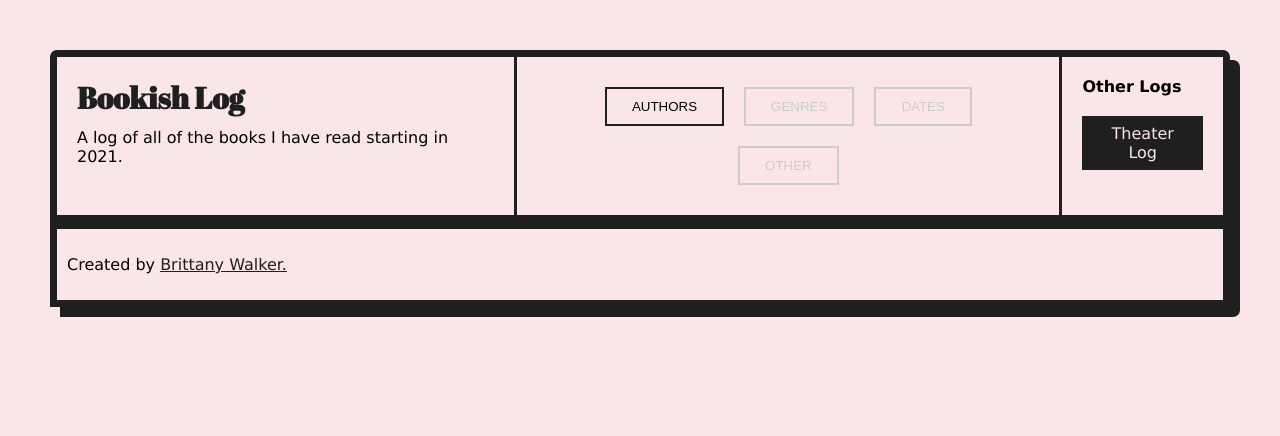
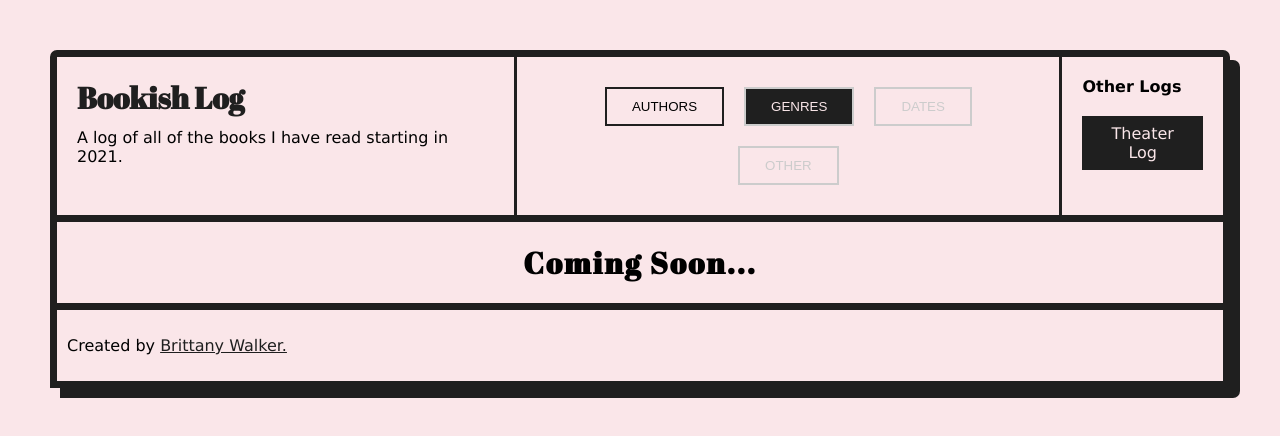
Before and after one commit to brittanyrw/thebookishlog, a Vue app: page /genres in a window 1280 px wide. Shown: the top 436 px of the page. Built offline with nearby package versions, Linux system fonts and the light colour scheme.

Commit message:
Update unused pages

```diff
--- a/src/App.vue
+++ b/src/App.vue
@@ -17,7 +17,7 @@
         <router-link to="/dates" class="disabled">
           <button>Dates</button>
         </router-link>
-        <router-link to="/length" class="disabled">
+        <router-link to="/other" class="disabled">
           <button>Other</button>
         </router-link>
       </div>
--- /dev/null
+++ b/src/components/Date.vue
@@ -0,0 +1,22 @@
+<template>
+  <div class="date">
+    <div class="date-list">
+      <div class="header">
+        <h2>Coming Soon...</h2>
+      </div>
+    </div>
+  </div>
+</template>
+
+<script>
+export default {};
+</script>
+
+<style lang="scss" scoped>
+@import "@/assets/styles/varibles.scss";
+
+h2 {
+    text-align: center;
+    margin: 20px;
+}
+</style>
--- /dev/null
+++ b/src/components/Genre.vue
@@ -0,0 +1,22 @@
+<template>
+  <div class="genres">
+    <div class="genre-list">
+      <div class="header">
+        <h2>Coming Soon...</h2>
+      </div>
+    </div>
+  </div>
+</template>
+
+<script>
+export default {};
+</script>
+
+<style lang="scss" scoped>
+@import "@/assets/styles/varibles.scss";
+
+h2 {
+    text-align: center;
+    margin: 20px;
+}
+</style>
--- /dev/null
+++ b/src/components/Other.vue
@@ -0,0 +1,22 @@
+<template>
+  <div class="other-data">
+    <div class="other-list">
+      <div class="header">
+        <h2>Coming Soon...</h2>
+      </div>
+    </div>
+  </div>
+</template>
+
+<script>
+export default {};
+</script>
+
+<style lang="scss" scoped>
+@import "@/assets/styles/varibles.scss";
+
+h2 {
+    text-align: center;
+    margin: 20px;
+}
+</style>
--- a/src/router/index.ts
+++ b/src/router/index.ts
@@ -1,6 +1,9 @@
 import { createRouter, createWebHistory } from "vue-router";
 import Home from "../views/Home.vue";
 import Author from "../views/Author.vue";
+import Genres from "../views/Genres.vue";
+import Dates from "../views/Dates.vue";
+import OtherData from "../views/OtherData.vue";
 
 const routes = [
   {
@@ -12,6 +15,21 @@ const routes = [
     path: "/authors",
     name: "Author",
     component: Author
+  },
+  {
+    path: "/genres",
+    name: "Genres",
+    component: Genres
+  },
+  {
+    path: "/dates",
+    name: "Dates",
+    component: Dates
+  },
+  {
+    path: "/other",
+    name: "OtherData",
+    component: OtherData
   }
 ];
 
--- /dev/null
+++ b/src/views/Dates.vue
@@ -0,0 +1,23 @@
+<template>
+  <div class="date">
+    <div class="main">
+      <Date />
+    </div>
+  </div>
+</template>
+
+<script>
+import Date from "@/components/Date.vue";
+
+export default {
+  name: "Dates",
+  components: {
+    Date
+  }
+};
+</script>
+
+<style lang="scss" scoped>
+@import "@/assets/styles/varibles.scss";
+@import url("https://fonts.googleapis.com/css2?family=Abril+Fatface&display=swap");
+</style>
--- /dev/null
+++ b/src/views/Genres.vue
@@ -0,0 +1,23 @@
+<template>
+  <div class="genre">
+    <div class="main">
+      <Genre />
+    </div>
+  </div>
+</template>
+
+<script>
+import Genre from "@/components/Genre.vue";
+
+export default {
+  name: "Genres",
+  components: {
+    Genre
+  }
+};
+</script>
+
+<style lang="scss" scoped>
+@import "@/assets/styles/varibles.scss";
+@import url("https://fonts.googleapis.com/css2?family=Abril+Fatface&display=swap");
+</style>
--- /dev/null
+++ b/src/views/OtherData.vue
@@ -0,0 +1,23 @@
+<template>
+  <div class="other">
+    <div class="main">
+      <Other />
+    </div>
+  </div>
+</template>
+
+<script>
+import Other from "@/components/Other.vue";
+
+export default {
+  name: "OtherData",
+  components: {
+    Other
+  }
+};
+</script>
+
+<style lang="scss" scoped>
+@import "@/assets/styles/varibles.scss";
+@import url("https://fonts.googleapis.com/css2?family=Abril+Fatface&display=swap");
+</style>
```
